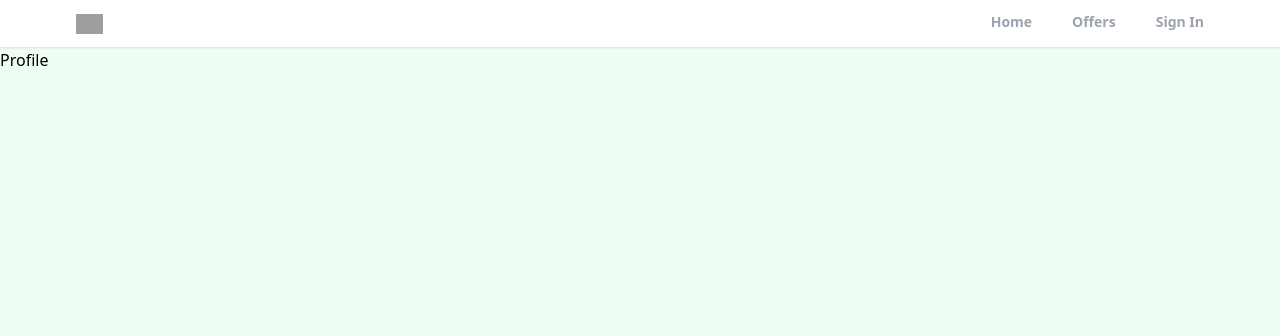
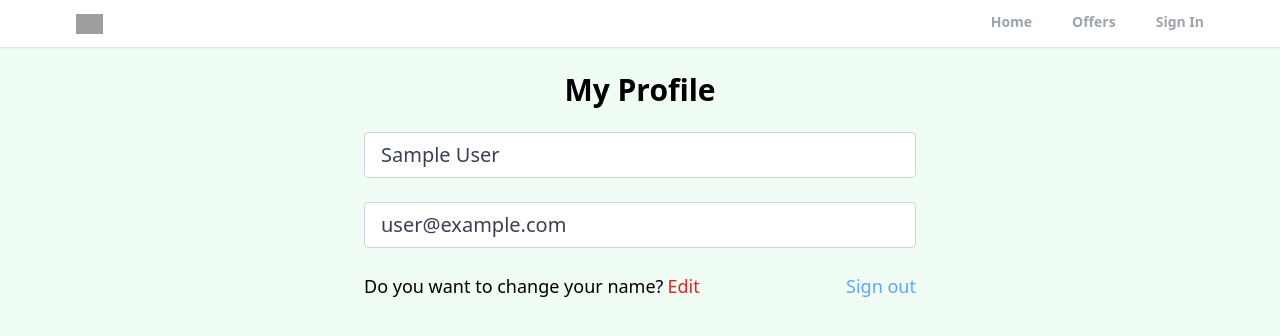
Before and after one commit to Saptaasur/realtor-clone-react, a React (Create React App) app: page /profile in a window 1280 px wide. Shown: the top 336 px of the page. Built offline with nearby package versions, Linux system fonts and the light colour scheme; no server answers; sample sign-in values are in the browser's storage; grey boxes are pictures that could not be loaded.

Commit message:
Create private Route and custom hook for protecting the profile page and add the logout functionality

```diff
--- a/src/App.js
+++ b/src/App.js
@@ -3,11 +3,13 @@ import Home from "./pages/Home";
 import Profile from "./pages/Profile";
 import SignUp from "./pages/SignUp";
 import SignIn from "./pages/SignIn";
+import PrivateRoute from "./components/PrivateRoute";
 import ForgotPassword from "./pages/ForgotPassword";
 import Offers from "./pages/Offers";
 import Header from "./components/Header";
 import { ToastContainer } from "react-toastify";
 import 'react-toastify/dist/ReactToastify.css';
+
 function App() {
   return (
     <>
@@ -15,7 +17,8 @@ function App() {
       <Header/>
       <Routes>
         <Route path="/" element ={<Home/>} />
-        <Route path="/profile" element ={<Profile/>} />
+        <Route path="/profile" element={<PrivateRoute />}>
+        <Route path="/profile" element ={<Profile/>} /></Route>
         <Route path="/signUp" element ={<SignUp/>} />
         <Route path="/signIn" element ={<SignIn/>} />
         <Route path="/forgotPassword" element ={<ForgotPassword/>} />
--- a/src/components/Header.jsx
+++ b/src/components/Header.jsx
@@ -20,13 +20,13 @@ export default function Header() {
             </div><div>
             <ul className="flex space-x-10">
             <li
-              className={`cursor-pointer py-3 text-sm font-semibold text-gray-400 border-b-[3px] border-b-transparent ${pathMatchRoute("/") && "text-black border-b-red-400"}`}onClick={()=>navigate("/")}>
+              className={`cursor-pointer py-3 text-sm font-semibold text-gray-400 border-b-[3px] border-b-transparent ${pathMatchRoute("/") && "text-black border-b-red-500"}`}onClick={()=>navigate("/")}>
               Home
             </li>
-            <li className={`cursor-pointer py-3 text-sm font-semibold text-gray-400 border-b-[3px] border-b-transparent ${pathMatchRoute("/offers") && "text-black border-b-red-400"}`}onClick={()=>navigate("/offers")}>
+            <li className={`cursor-pointer py-3 text-sm font-semibold text-gray-400 border-b-[3px] border-b-transparent ${pathMatchRoute("/offers") && "text-black border-b-red-500"}`}onClick={()=>navigate("/offers")}>
               Offers
             </li>
-            <li className={`cursor-pointer py-3 text-sm font-semibold text-gray-400 border-b-[3px] border-b-transparent ${pathMatchRoute("/SignIn")&& "text-black border-b-red-400"}`}onClick={()=>navigate("/SignIn")}>
+            <li className={`cursor-pointer py-3 text-sm font-semibold text-gray-400 border-b-[3px] border-b-transparent ${pathMatchRoute("/SignIn")&& "text-black border-b-red-500"}`}onClick={()=>navigate("/SignIn")}>
               Sign In
             </li>
           </ul>
--- /dev/null
+++ b/src/components/PrivateRoute.jsx
@@ -0,0 +1,11 @@
+import { Outlet, Navigate } from 'react-router-dom';
+import {useAuthStatus} from "../hooks/useAuthStatus";
+
+export default function PrivateRoute() {
+    const {loggedIn, checkingStatus} = useAuthStatus();
+    if(checkingStatus){
+      return <h3>Loading...</h3>
+    }
+  return loggedIn ? <Outlet/> : <Navigate to = "/signIn"/>
+
+}
--- /dev/null
+++ b/src/hooks/useAuthStatus.jsx
@@ -0,0 +1,19 @@
+import { getAuth,onAuthStateChanged } from 'firebase/auth'
+import { useEffect, useState } from 'react'
+
+export function useAuthStatus() {
+    const[loggedIn, setLoggedIn] = useState(false)
+    const[checkingStatus,setCheckingStatus] = useState(true)
+    useEffect(()=>{
+        const auth = getAuth()
+        console.log(auth);
+        onAuthStateChanged(auth,(user)=>{
+            if(user){
+                setLoggedIn(true)
+            }
+            setCheckingStatus(false)
+        })
+    },[])
+  return {loggedIn,checkingStatus}
+
+}
--- a/src/pages/Profile.jsx
+++ b/src/pages/Profile.jsx
@@ -1,8 +1,43 @@
-import React from 'react';
+import { getAuth } from 'firebase/auth';
+import { useState } from 'react';
+import { useNavigate } from 'react-router-dom';
+
+
 export default function Profile() {
+  const auth = getAuth()
+  const navigate = useNavigate();
+  const[formData , setFormData] = useState({
+    name: auth.currentUser.displayName,
+    email: auth.currentUser.email,
+  });
+  const {name,email} = formData
+  function onLogout (){
+   auth.signOut();
+   navigate("/");
+
+  }
+
   return (
-    <div>
-      Profile
-    </div>
+    <>
+     <section className="max-w-6xl mx-auto flex justify-center items-center flex-col">
+      <h1 className="text-3xl text-center mt-6 font-bold">
+        My Profile
+      </h1>
+      <div className="w-full md:w-[50%] mt-6 px-3 ">
+        <form>
+          {/* Name Input */}
+          <input type="text" id="name" value={name} disabled className="mb-6 w-full px-4 py-2 text-xl text-gray-700 bg-white border border-gray-300 rounded transition ease-in-out"/>
+          {/* Email Input */}
+          <input type="email" id="email" value={email} disabled className="mb-6 w-full px-4 py-2 text-xl text-gray-700 bg-white border border-gray-300 rounded transition ease-in-out"/>
+           <div className="flex justify-between whitespace-nowrap tm-sm sm:text-lg mb-6">
+            <p className="flex items-center mb-6">
+              Do you want to change your name?<span className="text-red-600 hover:text-red-800 transition ease-in-out duration-200 ml-1 cursor-pointer">Edit</span>
+            </p>
+            <p onClick={onLogout} className="text-blue-400 hover:text-blue-600 transition ease-in-out duration-200 ml-1 cursor-pointer">Sign out</p>
+           </div>
+        </form>
+      </div>
+      </section>
+    </>
   )
 }
```
